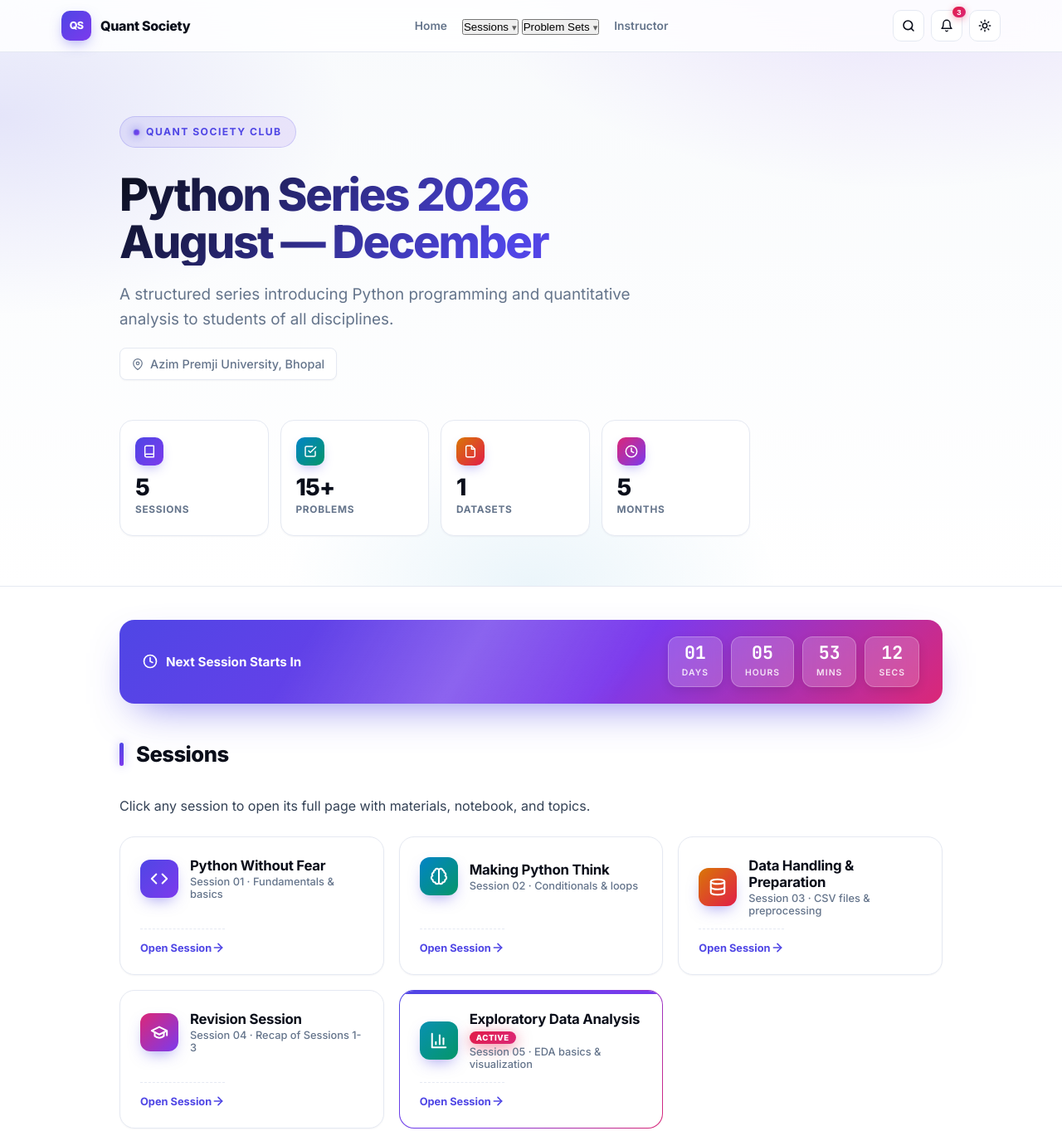
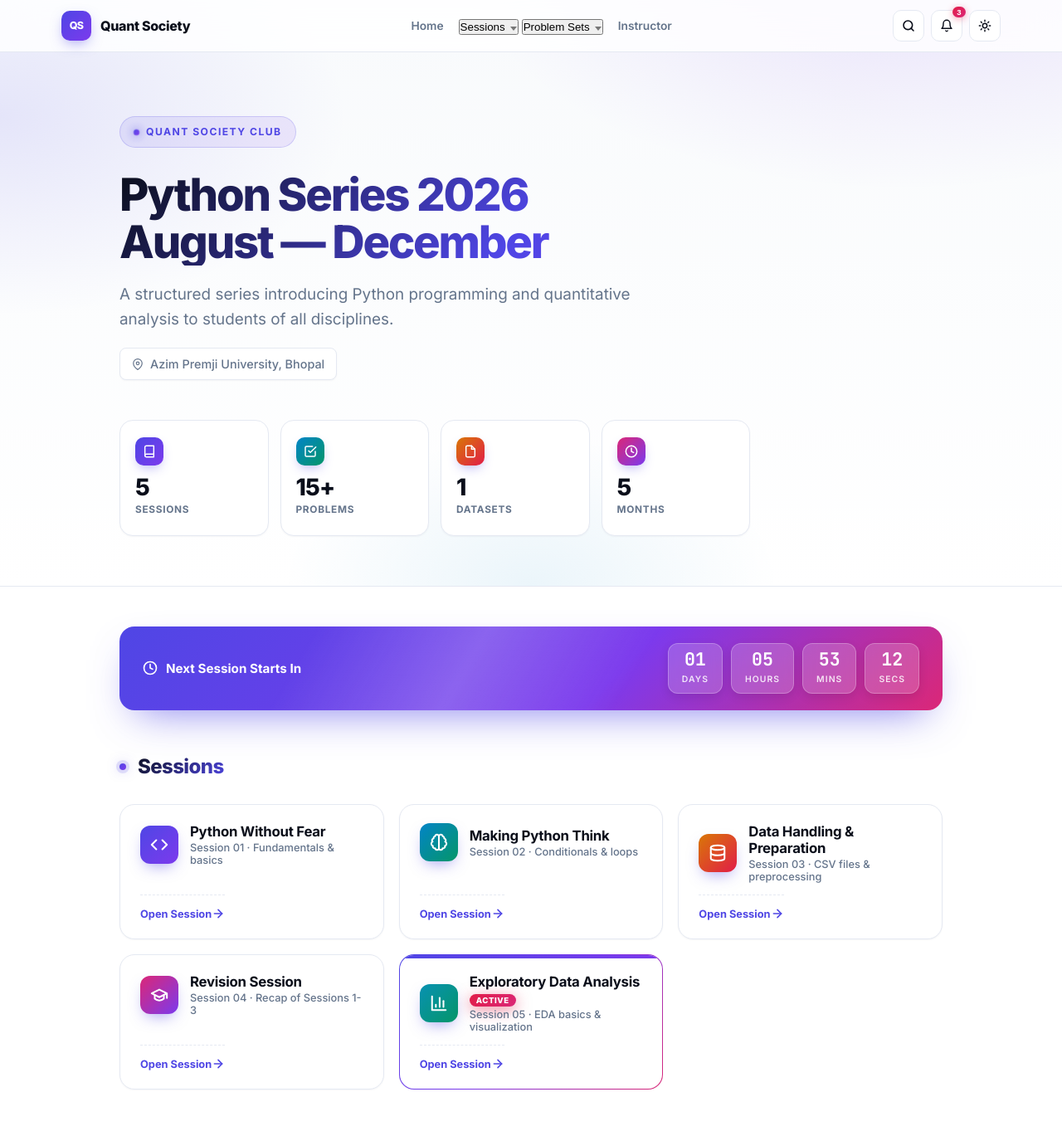
Before and after one commit to R-code11/colab-notebooks-python, a plain HTML site: page index.html in a window 1280 px wide. Shown: the top 1363 px of the page at 83% size. Drawn offline with Linux system fonts and the light colour scheme.

Commit message:
Refactor styles and improve layout in index.html
Updated styles and structure for various elements, including dropdowns, sections, and search functionality. Adjusted padding, margins, and hover effects for improved layout and user experience.

```diff
--- a/index.html
+++ b/index.html
@@ -76,18 +76,26 @@
   }
   .nav-links > a:hover, .nav-links > button:hover { color: var(--indigo); background: rgba(79, 70, 229, 0.06); }
 
-  /* Dropdown */
   .nav-dropdown { position: relative; }
   .nav-dropdown > button::after {
-    content: "▾"; font-size: 0.7rem; opacity: 0.6; margin-left: 4px;
+    content: "";
+    width: 0; height: 0;
+    border-left: 4px solid transparent;
+    border-right: 4px solid transparent;
+    border-top: 5px solid currentColor;
+    margin-left: 6px;
+    opacity: 0.5;
+    transition: transform 0.2s ease, opacity 0.2s ease;
+    display: inline-block;
   }
   .nav-dropdown.open > button { color: var(--indigo); background: rgba(79, 70, 229, 0.06); }
+  .nav-dropdown.open > button::after { transform: rotate(180deg); opacity: 0.9; }
   .dropdown-menu {
-    position: absolute; top: calc(100% + 8px); left: 0;
+    position: absolute; top: calc(100% + 10px); left: 0;
     background: var(--bg-card); border: 1px solid var(--border);
     border-radius: 12px; padding: 6px;
     box-shadow: var(--shadow-lg);
-    min-width: 220px;
+    min-width: 250px;
     opacity: 0; visibility: hidden;
     transform: translateY(-6px);
     transition: all 0.2s ease;
@@ -216,6 +224,7 @@
     padding: 12px 20px; border-top: 1px solid var(--border);
     background: var(--bg-alt); display: flex; justify-content: space-between;
     align-items: center; font-size: 0.75rem; color: var(--muted);
+    flex-wrap: wrap; gap: 8px;
   }
   .search-footer kbd {
     font-family: 'JetBrains Mono', monospace;
@@ -319,20 +328,26 @@
     text-transform: uppercase; letter-spacing: 0.06em;
   }
 
-  main { padding: 40px 0 96px; }
-  section { margin-bottom: 72px; }
+  main { padding: 48px 0 96px; }
+  section { margin-bottom: 80px; }
   h2 {
-    font-size: 1.6rem; font-weight: 800; letter-spacing: -0.02em;
-    margin-bottom: 28px; color: var(--text); position: relative;
-    padding-left: 20px; display: flex; align-items: center;
-    justify-content: space-between; gap: 10px; flex-wrap: wrap;
-  }
-  h2 > span.h2-text { display: flex; align-items: center; gap: 10px; }
+    font-size: 1.5rem; font-weight: 800; letter-spacing: -0.025em;
+    margin-bottom: 26px; color: var(--text);
+    display: flex; align-items: center; gap: 14px; flex-wrap: wrap;
+  }
   h2::before {
-    content: ""; position: absolute; left: 0; top: 50%;
-    transform: translateY(-50%); width: 5px; height: 28px;
-    background: linear-gradient(180deg, var(--indigo), var(--violet));
-    border-radius: 3px; box-shadow: 0 0 12px rgba(79, 70, 229, 0.4);
+    content: "";
+    width: 8px; height: 8px;
+    background: linear-gradient(135deg, var(--indigo), var(--violet));
+    border-radius: 50%;
+    box-shadow: 0 0 0 4px rgba(79, 70, 229, 0.15), 0 0 14px rgba(79, 70, 229, 0.5);
+    flex-shrink: 0;
+  }
+  h2 .h2-text {
+    background: linear-gradient(135deg, var(--text) 0%, var(--indigo) 100%);
+    -webkit-background-clip: text;
+    background-clip: text;
+    -webkit-text-fill-color: transparent;
   }
   p { margin-bottom: 16px; color: var(--text-soft); }
 
@@ -341,7 +356,7 @@
     background: linear-gradient(135deg, var(--indigo), var(--violet) 60%, var(--pink));
     color: #fff; padding: 20px 28px; border-radius: 18px;
     display: flex; align-items: center; justify-content: space-between;
-    gap: 20px; margin-bottom: 40px; flex-wrap: wrap;
+    gap: 20px; margin-bottom: 48px; flex-wrap: wrap;
     box-shadow: 0 20px 50px -20px rgba(79, 70, 229, 0.7);
     position: relative; overflow: hidden;
   }
@@ -381,13 +396,12 @@
     display: grid;
     grid-template-columns: repeat(auto-fill, minmax(280px, 1fr));
     gap: 18px;
-    margin-top: 24px;
   }
   .session-btn {
     background: var(--bg-card);
     border: 1.5px solid var(--border);
     border-radius: 18px;
-    padding: 24px;
+    padding: 22px 24px;
     cursor: pointer;
     text-align: left;
     font-family: inherit;
@@ -399,6 +413,7 @@
     display: flex;
     flex-direction: column;
     gap: 14px;
+    min-height: 160px;
   }
   .session-btn::before {
     content: "";
@@ -793,7 +808,7 @@
   </div>
 </nav>
 
-<!-- SEARCH OVERLAY (Quarto-style) -->
+<!-- SEARCH OVERLAY -->
 <div class="search-overlay" id="searchOverlay" onclick="closeSearchOnOverlay(event)">
   <div class="search-box" onclick="event.stopPropagation()">
     <div class="search-header">
@@ -803,13 +818,13 @@
     </div>
     <div class="search-results" id="searchResults"></div>
     <div class="search-footer">
-      <span><kbd>↑</kbd> <kbd>↓</kbd> to navigate</span>
-      <span><kbd>Enter</kbd> to open &middot; <kbd>Esc</kbd> to close</span>
+      <span><kbd>↑</kbd> <kbd>↓</kbd> navigate &middot; <kbd>Enter</kbd> open</span>
+      <span><kbd>Esc</kbd> close</span>
     </div>
   </div>
 </div>
 
-<!-- ================= HOME PAGE ================= -->
+<!-- HOME PAGE -->
 <div class="page active" id="page-home">
   <header class="hero">
     <div class="container">
@@ -866,7 +881,6 @@
 
       <section id="sessions">
         <h2><span class="h2-text">Sessions</span></h2>
-        <p>Click any session to open its full page with materials, notebook, and topics.</p>
         <div class="session-grid" id="sessionGrid"></div>
       </section>
 
@@ -921,15 +935,12 @@
   </main>
 </div>
 
-<!-- All detail pages are same as before (s1, s2, s3, s4, s5, ps1) -->
-
 <!-- SESSION 1 -->
 <div class="page" id="page-s1">
   <header class="session-detail-header">
     <div class="container">
       <button class="back-btn" onclick="navigate('home')">
-        <svg width="16" height="16" viewBox="0 0 24 24" fill="none" stroke="currentColor" stroke-width="2.4" stroke-linecap="round" stroke-linejoin="round"><line x1="19" y1="12" x2="5" y2="12"/><polyline points="12 19 5 12 12 5"/></svg>
-        Back to Home
+        <svg width="16" height="16" viewBox="0 0 24 24" fill="none" stroke="currentColor" stroke-width="2.4" stroke-linecap="round" stroke-linejoin="round"><line x1="19" y1="12" x2="5" y2="12"/><polyline points="12 19 5 12 12 5"/></svg>Back to Home
       </button>
       <div class="detail-icon-large s1">
         <svg width="32" height="32" viewBox="0 0 24 24" fill="none" stroke="currentColor" stroke-width="2.2" stroke-linecap="round" stroke-linejoin="round"><polyline points="16 18 22 12 16 6"/><polyline points="8 6 2 12 8 18"/></svg>
@@ -1238,16 +1249,16 @@
 </div>
 
 <script>
-  /* ============ DATA (used by search) ============ */
+  /* ============ SEARCH DATA ============ */
   const searchData = [
-    { id: 'home', page: 'home', icon: 'home', label: 'Home', title: 'Home Page', meta: 'Main dashboard with all sessions', keywords: 'home dashboard main index quant society python series' },
+    { id: 'home', page: 'home', icon: 'home', label: 'HM', title: 'Home Page', meta: 'Main dashboard with all sessions', keywords: 'home dashboard main index quant society python series' },
     { id: 's1', page: 's1', icon: 's1', label: 'S1', title: 'Python Without Fear', meta: 'Session 01 · Fundamentals of Python', keywords: 'python variables data types strings booleans input colab marks calculator arithmetic session 1' },
     { id: 's2', page: 's2', icon: 's2', label: 'S2', title: 'Making Python Think', meta: 'Session 02 · Conditionals and loops', keywords: 'if elif else loops range logical operators conditions for while session 2' },
     { id: 's3', page: 's3', icon: 's3', label: 'S3', title: 'Data Handling & Preparation', meta: 'Session 03 · CSV files and datasets', keywords: 'csv dataset academic data handling preparation reading files session 3 pandas dataframe' },
     { id: 's4', page: 's4', icon: 's4', label: 'S4', title: 'Revision Session', meta: 'Session 04 · Recap of Sessions 1-3', keywords: 'revision recap practice exercises recap session 4 mixed problems' },
     { id: 's5', page: 's5', icon: 's5', label: 'S5', title: 'Exploratory Data Analysis', meta: 'Session 05 · EDA basics', keywords: 'eda exploratory data analysis missing values summary statistics mean median quartiles outliers distributions histograms box plots correlation scatter session 5' },
-    { id: 'ps1', page: 'ps1', icon: 'ps', label: 'PS1', title: 'Problem Set 1', meta: 'Based on Session 1', keywords: 'problem set 1 solutions pdf questions practice session 1' },
-    { id: 'instructor', page: 'home', icon: 'home', label: 'I', title: 'Instructor - Ramesh Beniwal', meta: 'Quant Society Club Coordinator', keywords: 'instructor ramesh beniwal teacher professor coordinator quant society economics' }
+    { id: 'ps1', page: 'ps1', icon: 'ps', label: 'P1', title: 'Problem Set 1', meta: 'Based on Session 1', keywords: 'problem set 1 solutions pdf questions practice session 1' },
+    { id: 'instructor', page: 'home', icon: 'home', label: 'IN', title: 'Instructor - Ramesh Beniwal', meta: 'Quant Society Club Coordinator', keywords: 'instructor ramesh beniwal teacher professor coordinator quant society economics' }
   ];
 
   /* ============ NAVBAR ============ */
@@ -1258,11 +1269,11 @@
 
   /* ============ DROPDOWNS ============ */
   function toggleDropdown(id) {
+    event.stopPropagation();
     const dropdown = document.getElementById(id);
     const wasOpen = dropdown.classList.contains('open');
     document.querySelectorAll('.nav-dropdown').forEach(d => d.classList.remove('open'));
     if (!wasOpen) dropdown.classList.add('open');
-    event.stopPropagation();
   }
   document.addEventListener('click', (e) => {
     if (!e.target.closest('.nav-dropdown')) {
@@ -1332,7 +1343,6 @@
   function closeSearchOnOverlay(e) {
     if (e.target === searchOverlay) closeSearch();
   }
-
   function escapeHtml(str) {
     return str.replace(/[&<>"']/g, c => ({'&':'&amp;','<':'&lt;','>':'&gt;','"':'&quot;',"'":'&#39;'})[c]);
   }
@@ -1342,7 +1352,6 @@
     const q = query.replace(/[.*+?^${}()|[\]\\]/g, '\\$&');
     return safeText.replace(new RegExp('(' + q + ')', 'gi'), '<mark>$1</mark>');
   }
-
   function renderSearchResults(query) {
     const q = (query || '').toLowerCase().trim();
     currentResults = searchData.filter(item => {
@@ -1350,14 +1359,11 @@
       const haystack = (item.title + ' ' + item.meta + ' ' + item.keywords).toLowerCase();
       return haystack.includes(q);
     }).slice(0, 8);
-
     selectedIndex = currentResults.length > 0 ? 0 : -1;
-
     if (currentResults.length === 0) {
       searchResults.innerHTML = `<div class="search-empty"><strong>No results found</strong>Try "session", "data", "python", "EDA"</div>`;
       return;
     }
-
     searchResults.innerHTML = currentResults.map((item, i) => `
       <button class="search-item ${i === selectedIndex ? 'selected' : ''}" data-index="${i}" onclick="navigateFromSearch(${i})">
         <span class="search-item-icon ${item.icon}">${item.label}</span>
@@ -1368,16 +1374,13 @@
       </button>
     `).join('');
   }
-
   function navigateFromSearch(index) {
     const item = currentResults[index];
     if (item) navigate(item.page);
   }
-
   function handleSearch(e) {
     renderSearchResults(e.target.value);
   }
-
   function handleSearchKeys(e) {
     if (currentResults.length === 0) return;
     if (e.key === 'ArrowDown') {
@@ -1393,7 +1396,6 @@
       if (selectedIndex >= 0) navigateFromSearch(selectedIndex);
     }
   }
-
   function updateSelection() {
     document.querySelectorAll('.search-item').forEach((el, i) => {
       el.classList.toggle('selected', i === selectedIndex);
@@ -1415,14 +1417,13 @@
     if (e.target === modal) closeModal();
   }
 
-  /* ============ KEYBOARD SHORTCUTS ============ */
+  /* ============ KEYBOARD ============ */
   document.addEventListener('keydown', (e) => {
     if (e.key === 'Escape') { closeModal(); closeSearch(); }
     if ((e.ctrlKey || e.metaKey) && e.key === 'k') {
       e.preventDefault();
       openSearch();
     }
-    // Quarto-style: press "/" or "f" to open search (only when not typing in input)
     if (!e.target.matches('input, textarea')) {
       if (e.key === '/' || e.key === 'f') {
         e.preventDefault();
@@ -1434,7 +1435,7 @@
   /* ============ PROGRESS ============ */
   function toggleComplete(checkbox, key) {
     localStorage.setItem('progress_' + key, checkbox.checked ? '1' : '0');
-    buildSessionGrid(); // Refresh badges
+    buildSessionGrid();
   }
   function syncProgress() {
     ['s1', 's2', 's3', 's4', 's5'].forEach(k => {
@@ -1452,7 +1453,6 @@
     { id: 's4', num: '04', title: 'Revision Session', meta: 'Recap of Sessions 1-3', icon: 's4' },
     { id: 's5', num: '05', title: 'Exploratory Data Analysis', meta: 'EDA basics & visualization', icon: 's5', active: true }
   ];
-
   const iconSVGs = {
     s1: '<svg width="22" height="22" viewBox="0 0 24 24" fill="none" stroke="currentColor" stroke-width="2.2" stroke-linecap="round" stroke-linejoin="round"><polyline points="16 18 22 12 16 6"/><polyline points="8 6 2 12 8 18"/></svg>',
     s2: '<svg width="22" height="22" viewBox="0 0 24 24" fill="none" stroke="currentColor" stroke-width="2.2" stroke-linecap="round" stroke-linejoin="round"><path d="M9.5 2A2.5 2.5 0 0 1 12 4.5v15a2.5 2.5 0 0 1-4.96.44 2.5 2.5 0 0 1-2.96-3.08 3 3 0 0 1-.34-5.58 2.5 2.5 0 0 1 1.32-4.24 2.5 2.5 0 0 1 1.98-3A2.5 2.5 0 0 1 9.5 2z"/><path d="M14.5 2A2.5 2.5 0 0 0 12 4.5v15a2.5 2.5 0 0 0 4.96.44 2.5 2.5 0 0 0 2.96-3.08 3 3 0 0 0 .34-5.58 2.5 2.5 0 0 0-1.32-4.24 2.5 2.5 0 0 0-1.98-3A2.5 2.5 0 0 0 14.5 2z"/></svg>',
@@ -1460,7 +1460,6 @@
     s4: '<svg width="22" height="22" viewBox="0 0 24 24" fill="none" stroke="currentColor" stroke-width="2.2" stroke-linecap="round" stroke-linejoin="round"><path d="M22 10v6M2 10l10-5 10 5-10 5z"/><path d="M6 12v5c3 3 9 3 12 0v-5"/></svg>',
     s5: '<svg width="22" height="22" viewBox="0 0 24 24" fill="none" stroke="currentColor" stroke-width="2.2" stroke-linecap="round" stroke-linejoin="round"><path d="M3 3v18h18"/><path d="M18 17V9"/><path d="M13 17V5"/><path d="M8 17v-3"/></svg>'
   };
-
   function buildSessionGrid() {
     const grid = document.getElementById('sessionGrid');
     if (!grid) return;
@@ -1504,7 +1503,6 @@
     const end = d.getTime() + 2 * 60 * 60 * 1000;
     return end > Date.now();
   }) || schedule[schedule.length - 1];
-
   function updateCountdown() {
     const now = new Date();
     const diff = nextSession - now;
```
